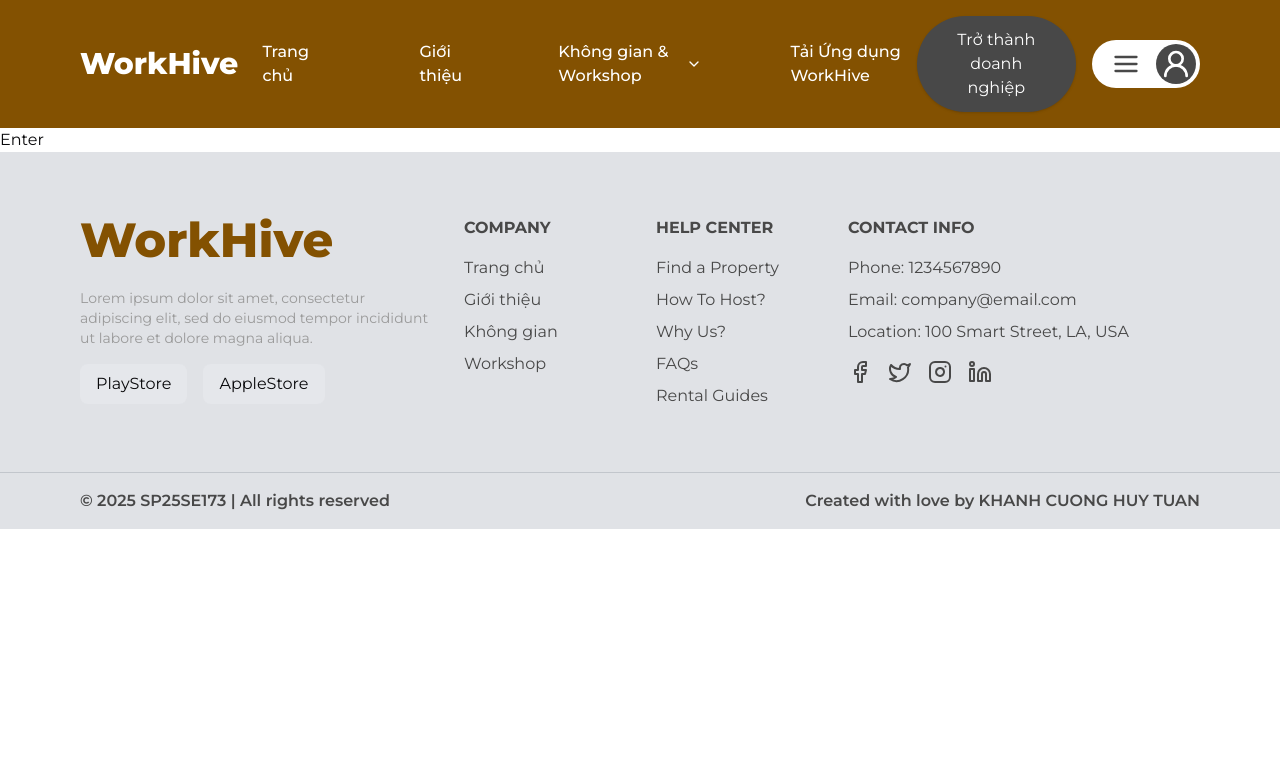
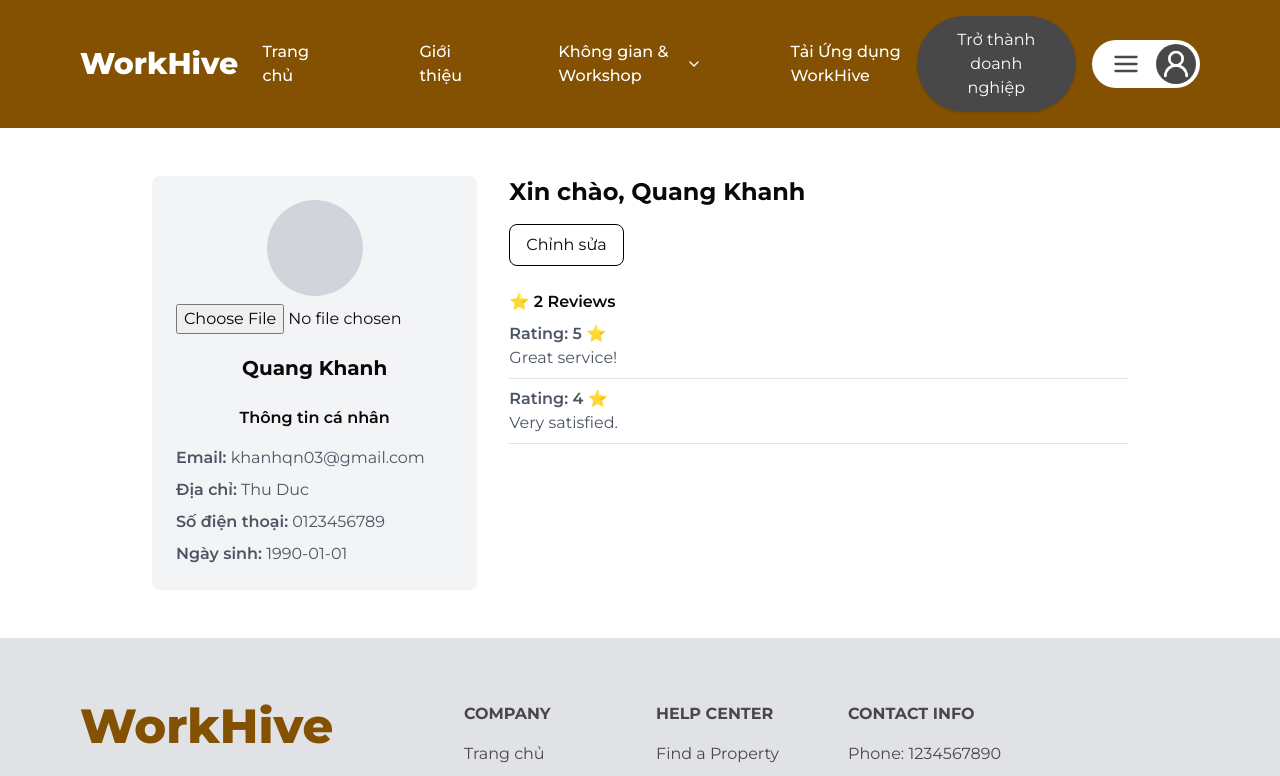
Before and after one commit to PMCdaniel123/SEP490_FE_Clients, a Next.js app: page /profile in a window 1280 px wide. Shown: the top 776 px of the page. Built offline with nearby package versions, Linux system fonts and the light colour scheme.

Commit message:
feat(profile-page): :sparkles: user-profile

```diff
--- a/app/(root)/profile/page.tsx
+++ b/app/(root)/profile/page.tsx
@@ -1,5 +1,231 @@
+"use client";
+
+import { useState } from "react";
+
 function Profile() {
-  return <div>Enter</div>;
+  const [isEditing, setIsEditing] = useState(false);
+  const [formData, setFormData] = useState({
+    firstName: "Khanh",
+    lastName: "Quang",
+    email: "khanhqn03@gmail.com",
+    address: "Thu Duc",
+    phoneNumber: "0123456789",
+    dob: "1990-01-01",
+    currentPassword: "",
+    newPassword: "",
+    confirmPassword: "",
+  });
+  const [avatar, setAvatar] = useState<File | null>(null);
+  const [reviews] = useState([
+    { id: 1, content: "Great service!", rating: 5 },
+    { id: 2, content: "Very satisfied.", rating: 4 },
+  ]);
+
+  const handleChange = (e: React.ChangeEvent<HTMLInputElement>) => {
+    setFormData({ ...formData, [e.target.name]: e.target.value });
+  };
+
+  const handleAvatarChange = (e: React.ChangeEvent<HTMLInputElement>) => {
+    if (e.target.files && e.target.files[0]) {
+      setAvatar(e.target.files[0]);
+    }
+  };
+
+  const handleSubmit = (e: React.FormEvent) => {
+    e.preventDefault();
+    console.log("Updated Data:", formData);
+    setIsEditing(false);
+  };
+
+  return (
+    <div className="max-w-5xl mx-auto px-6 py-12 flex gap-8">
+      {/* Profile Sidebar */}
+      <div className="w-1/3 bg-gray-100 p-6 rounded-lg text-center">
+        <div className="w-24 h-24 mx-auto bg-gray-300 rounded-full overflow-hidden">
+          {avatar ? (
+            <img
+              src={URL.createObjectURL(avatar)}
+              alt="Avatar"
+              className="w-full h-full object-cover"
+            />
+          ) : (
+            <div className="w-full h-full bg-gray-300"></div>
+          )}
+        </div>
+
+        <input
+          type="file"
+          accept="image/*"
+          onChange={handleAvatarChange}
+          className="mt-2"
+        />
+        <p className="font-bold text-xl pt-5">
+          {formData.lastName} {formData.firstName}
+        </p>
+        <h3 className="mt-6 text-md font-semibold">Thông tin cá nhân</h3>
+        <div className="text-left mt-4 space-y-2">
+          <p className="text-gray-600">
+            <span className="font-semibold">Email:</span> {formData.email}
+          </p>
+          <p className="text-gray-600">
+            <span className="font-semibold">Địa chỉ:</span> {formData.address}
+          </p>
+          <p className="text-gray-600">
+            <span className="font-semibold">Số điện thoại:</span>{" "}
+            {formData.phoneNumber}
+          </p>
+          <p className="text-gray-600">
+            <span className="font-semibold">Ngày sinh:</span> {formData.dob}
+          </p>
+        </div>
+      </div>
+
+      {/* Profile Details */}
+      <div className="w-2/3">
+        {!isEditing ? (
+          <div>
+            <h1 className="text-2xl font-bold">
+              Xin chào, {formData.lastName} {formData.firstName}
+            </h1>
+            <button
+              className="mt-4 px-4 py-2 border border-black rounded-lg hover:bg-gray-200"
+              onClick={() => setIsEditing(true)}
+            >
+              Chỉnh sửa
+            </button>
+            <p className="mt-6 font-semibold">⭐ {reviews.length} Reviews</p>
+            <div className="mt-2 text-gray-600">
+              {reviews.length > 0 ? (
+                <ul className="space-y-2">
+                  {reviews.map((review) => (
+                    <li key={review.id} className="border-b pb-2">
+                      <p className="font-semibold">
+                        Rating: {review.rating} ⭐
+                      </p>
+                      <p>{review.content}</p>
+                    </li>
+                  ))}
+                </ul>
+              ) : (
+                <p>Reviewed Bởi Bạn</p>
+              )}
+            </div>
+          </div>
+        ) : (
+          <form
+            onSubmit={handleSubmit}
+            className="bg-white p-6 rounded-lg shadow-md"
+          >
+            <h2 className="text-xl font-bold mb-4">
+              Chỉnh sửa thông tin cá nhân
+            </h2>
+            <div className="grid grid-cols-2 gap-4">
+              <div>
+                <label className="block text-sm font-medium">Họ</label>
+                <input
+                  type="text"
+                  name="lastName"
+                  value={formData.lastName}
+                  onChange={handleChange}
+                  className="w-full p-2 border rounded-lg mt-1"
+                />
+              </div>
+              <div>
+                <label className="block text-sm font-medium">Tên</label>
+                <input
+                  type="text"
+                  name="firstName"
+                  value={formData.firstName}
+                  onChange={handleChange}
+                  className="w-full p-2 border rounded-lg mt-1"
+                />
+              </div>
+              <div>
+                <label className="block text-sm font-medium">Email</label>
+                <input
+                  type="email"
+                  name="email"
+                  value={formData.email}
+                  onChange={handleChange}
+                  className="w-full p-2 border rounded-lg mt-1"
+                  disabled
+                />
+              </div>
+              <div>
+                <label className="block text-sm font-medium">Địa chỉ</label>
+                <input
+                  type="text"
+                  name="address"
+                  value={formData.address}
+                  onChange={handleChange}
+                  className="w-full p-2 border rounded-lg mt-1"
+                />
+              </div>
+              <div>
+                <label className="block text-sm font-medium">
+                  Số điện thoại
+                </label>
+                <input
+                  type="text"
+                  name="phoneNumber"
+                  value={formData.phoneNumber}
+                  onChange={handleChange}
+                  className="w-full p-2 border rounded-lg mt-1"
+                />
+              </div>
+              <div>
+                <label className="block text-sm font-medium">Ngày sinh</label>
+                <input
+                  type="date"
+                  name="dob"
+                  value={formData.dob}
+                  onChange={handleChange}
+                  className="w-full p-2 border rounded-lg mt-1"
+                />
+              </div>
+            </div>
+            <h3 className="text-lg font-bold mt-6">Thay đổi mật khẩu</h3>
+            <input
+              type="password"
+              name="currentPassword"
+              placeholder="Mật khẩu hiện tại"
+              onChange={handleChange}
+              className="w-full p-2 border rounded-lg mt-2"
+            />
+            <input
+              type="password"
+              name="newPassword"
+              placeholder="Mật khẩu mới"
+              onChange={handleChange}
+              className="w-full p-2 border rounded-lg mt-2"
+            />
+            <input
+              type="password"
+              name="confirmPassword"
+              placeholder="Xác nhận mật khẩu mới"
+              onChange={handleChange}
+              className="w-full p-2 border rounded-lg mt-2"
+            />
+            <div className="flex justify-end gap-4 mt-6">
+              <button
+                type="button"
+                onClick={() => setIsEditing(false)}
+                className="px-4 py-2 border rounded-lg hover:bg-gray-200"
+              >
+                Hủy
+              </button>
+              <button
+                type="submit"
+                className="px-4 py-2 bg-[#8B5D27] text-white rounded-lg hover:bg-[#6b451f]"
+              >
+                Lưu thay đổi
+              </button>
+            </div>
+          </form>
+        )}
+      </div>
+    </div>
+  );
 }
 
 export default Profile;
--- a/components/signin-form/signin-button.tsx
+++ b/components/signin-form/signin-button.tsx
@@ -39,7 +39,7 @@ export function SignInButton({
   return (
     <Modal
       title="Đăng nhập"
-      visible={open}
+      open={open}
       onCancel={() => onOpenChange(false)}
       footer={null}
     >
```
